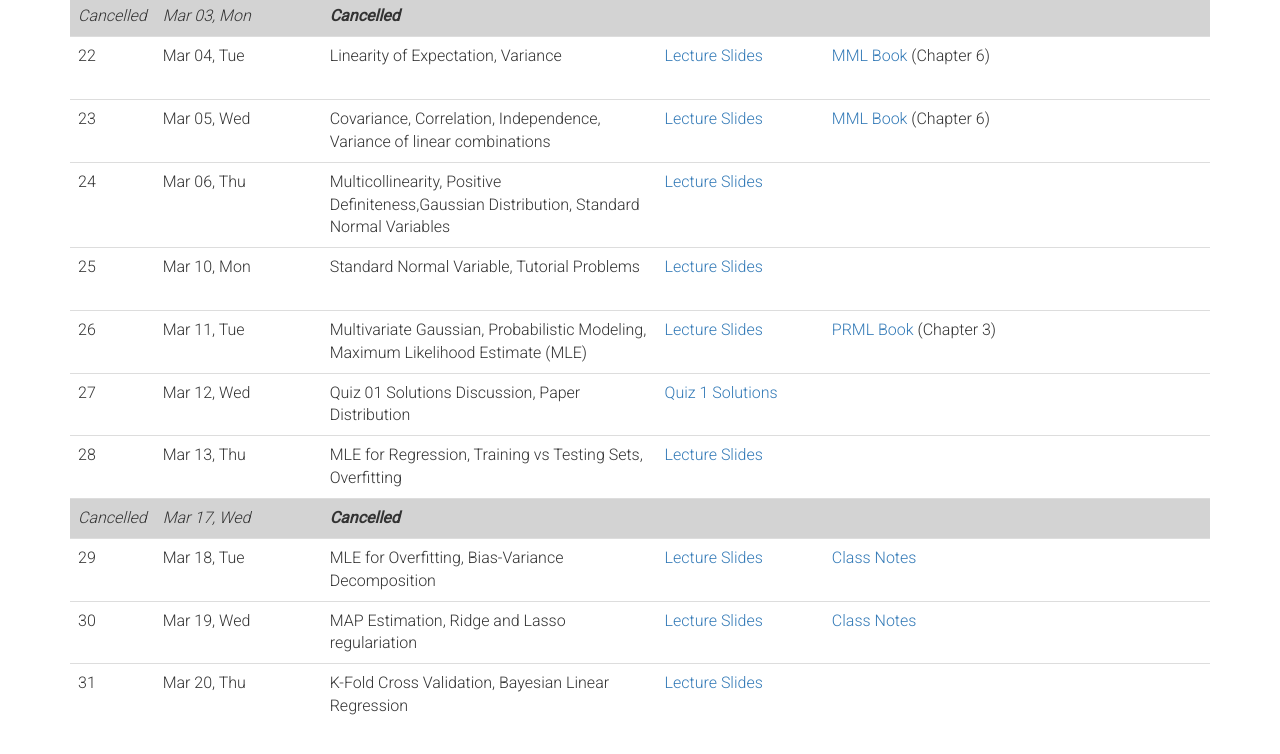
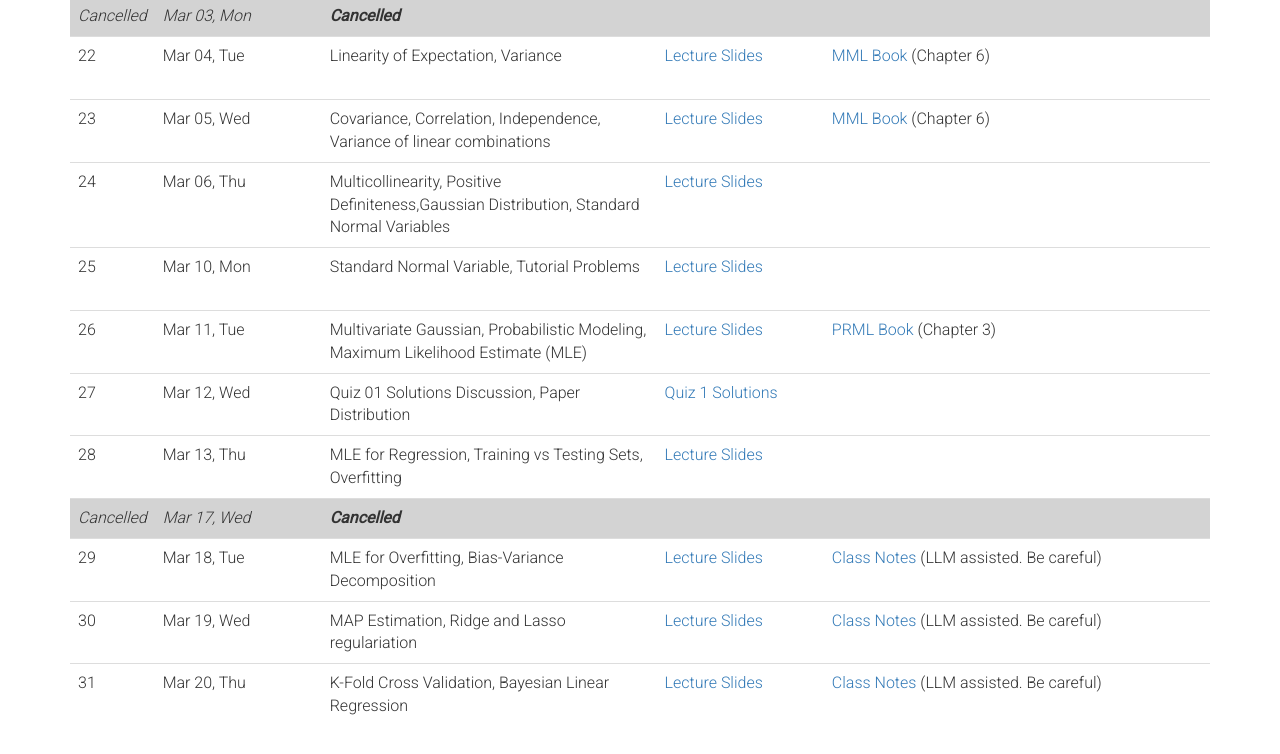
Before and after one commit to bvsiitm/da5400-2025, a plain HTML site: page material.html in a window 1280 px wide. Shown: the part 1707-2461 px from the top of the page. Drawn offline with nearby package versions, Linux system fonts and the light colour scheme.

Commit message:
Updated Lect 31

```diff
--- a/material.html
+++ b/material.html
@@ -363,7 +363,7 @@
                         Slides</a><br><br>
                 </td>
                 <td><a href="https://drive.google.com/file/d/1xDNtkTHJaAjdXWJoklDbfMpHmWBoNn0I/view?usp=sharing">Class
-                        Notes</a> <br><br>
+                        Notes</a> (LLM assisted. Be careful)<br><br>
                 </td>
                 </tr>
 
@@ -376,7 +376,7 @@
                         Slides</a><br><br>
                 </td>
                 <td><a href="https://drive.google.com/file/d/10MXM5T2iFTRnKUqFKoUo4TM2yF-8Hg3n/view?usp=sharing">Class
-                    Notes</a> <br><br>
+                    Notes</a> (LLM assisted. Be careful)<br><br>
                 </td>
                 </tr>
 
@@ -388,7 +388,8 @@
                 <a href="https://drive.google.com/file/d/1YST34Tk2HNKCqUC5yfursZrZrALspvOH/view?usp=sharing">Lecture
                     Slides</a><br><br>
             </td>
-            <td><br><br>
+            <td><a href="https://drive.google.com/file/d/1Fe2lkdT6U-O7cBj6inZpp862t7EOu8t0/view?usp=sharing">Class
+                Notes</a> (LLM assisted. Be careful)<br><br>
             </td>
             </tr>
             </tbody>
```
